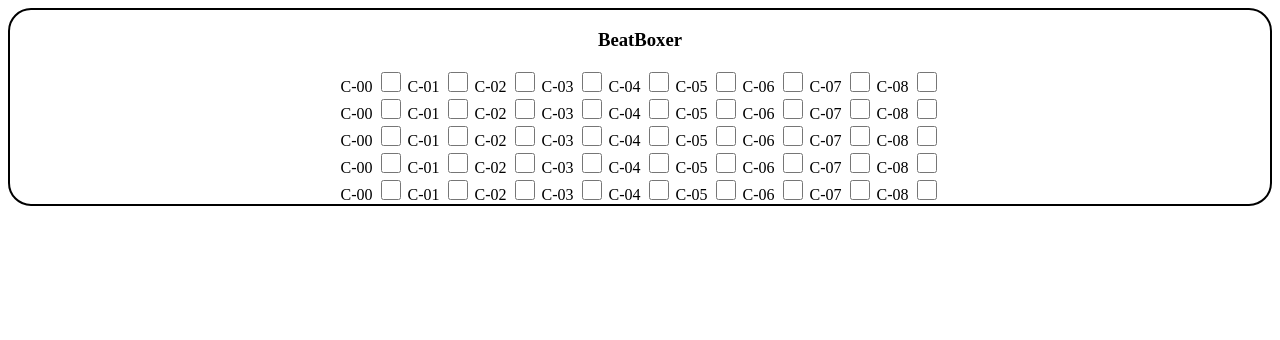
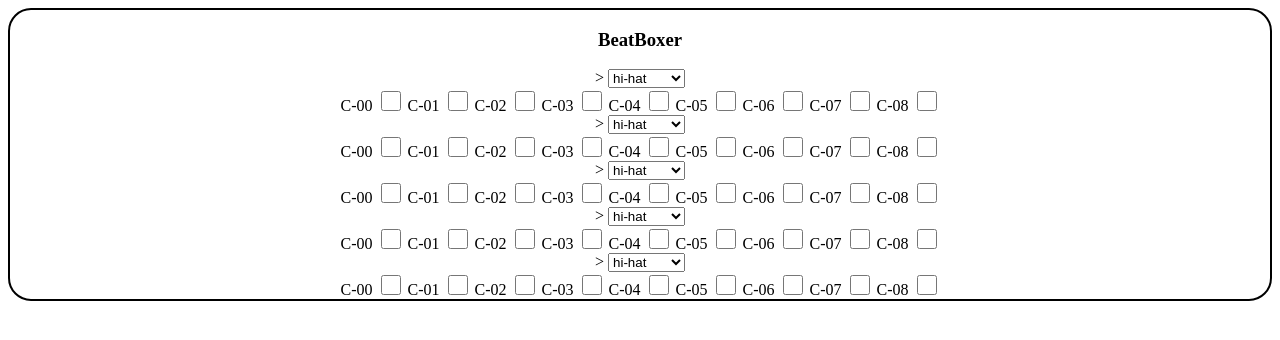
Before and after one commit to pippin-29/JavaScript--Tasks, a plain HTML site: page My_Portfolio/my_app/beat-frame.html in a window 1280 px wide. Drawn offline with Linux system fonts and the light colour scheme.

Commit message:
added stuff

```diff
--- a/My_Portfolio/my_app/beat-frame.css
+++ b/My_Portfolio/my_app/beat-frame.css
@@ -20,3 +20,20 @@
 	background-color: darkmagenta;
 	border: 1px solid black;
 }
+
+.instrument0 {
+
+}
+
+.instrument1 {
+
+}
+.instrument2 {
+
+}
+.instrument4 {
+
+}
+.instrument5 {
+
+}
--- a/My_Portfolio/my_app/beat-frame.html
+++ b/My_Portfolio/my_app/beat-frame.html
@@ -10,6 +10,20 @@
 			<h3>BeatBoxer</h3>
 
 			<div class="instrument0">
+
+				<form action="your-server-endpoint" method="post">
+					<label for="instrumentSelect">></label>
+					<select id="instrumentSelect" name="instrument0">
+						<option value="hi-hat">hi-hat</option>
+						<option value="kick">kick</option>
+						<option value="snare">snare</option>
+						<option value="chicken">mystery1</option>
+						<option value="cow">mystery0</option>
+					</select>
+				</form>
+
+
+
 				<label for="c00">C-00</label>
 				<input type="checkbox" class="checkbox-custom-fill-red" id="c00" name="c00">
 				<label for="c01">C-01</label>
@@ -30,6 +44,19 @@
 				<input type="checkbox" class="checkbox-custom-fill-red" id="c08" name="c08">
 			</div>
 			<div class="instrument1">
+
+
+				<form action="your-server-endpoint" method="post">
+					<label for="instrumentSelect">></label>
+					<select id="instrumentSelect" name="instrument1">
+						<option value="hi-hat">hi-hat</option>
+						<option value="kick">kick</option>
+						<option value="snare">snare</option>
+						<option value="chicken">mystery1</option>
+						<option value="cow">mystery0</option>
+					</select>
+				</form>
+
 				<label for="c10">C-00</label>
 				<input type="checkbox" class="checkbox-custom-fill-red" id="c10" name="c10">
 				<label for="c11">C-01</label>
@@ -50,6 +77,19 @@
 				<input type="checkbox" class="checkbox-custom-fill-red" id="c18" name="c18">
 			</div>
 			<div class="instrument2">
+
+
+				<form action="your-server-endpoint" method="post">
+					<label for="instrumentSelect">></label>
+					<select id="instrumentSelect" name="instrument2">
+						<option value="hi-hat">hi-hat</option>
+						<option value="kick">kick</option>
+						<option value="snare">snare</option>
+						<option value="chicken">mystery1</option>
+						<option value="cow">mystery0</option>
+					</select>
+				</form>
+
 				<label for="c20">C-00</label>
 				<input type="checkbox" class="checkbox-custom-fill-red" id="c20" name="c20">
 				<label for="c21">C-01</label>
@@ -70,6 +110,19 @@
 				<input type="checkbox" class="checkbox-custom-fill-red" id="c28" name="c28">
 			</div>
 			<div class="instrument3">
+
+
+				<form action="your-server-endpoint" method="post">
+					<label for="instrumentSelect">></label>
+					<select id="instrumentSelect" name="instrument3">
+						<option value="hi-hat">hi-hat</option>
+						<option value="kick">kick</option>
+						<option value="snare">snare</option>
+						<option value="chicken">mystery1</option>
+						<option value="cow">mystery0</option>
+					</select>
+				</form>
+
 				<label for="c30">C-00</label>
 				<input type="checkbox" class="checkbox-custom-fill-red" id="c30" name="c30">
 				<label for="c31">C-01</label>
@@ -90,6 +143,19 @@
 				<input type="checkbox" class="checkbox-custom-fill-red" id="c38" name="c38">
 			</div>
 			<div class="instrument4">
+
+
+				<form action="your-server-endpoint" method="post">
+					<label for="instrumentSelect">></label>
+					<select id="instrumentSelect" name="instrument4">
+						<option value="hi-hat">hi-hat</option>
+						<option value="kick">kick</option>
+						<option value="snare">snare</option>
+						<option value="chicken">mystery1</option>
+						<option value="cow">mystery0</option>
+					</select>
+				</form>
+
 				<label for="c40">C-00</label>
 				<input type="checkbox" class="checkbox-custom-fill-red" id="c40" name="c40">
 				<label for="c41">C-01</label>
```
